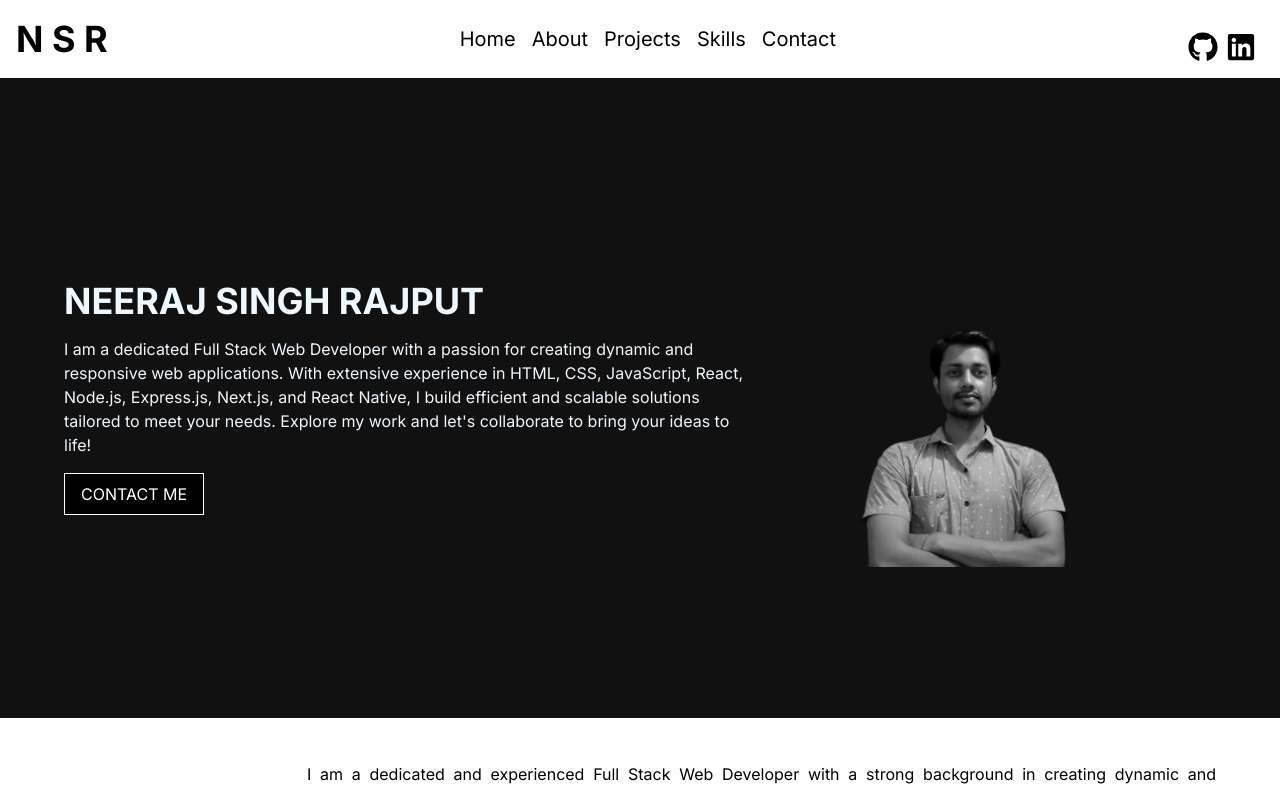
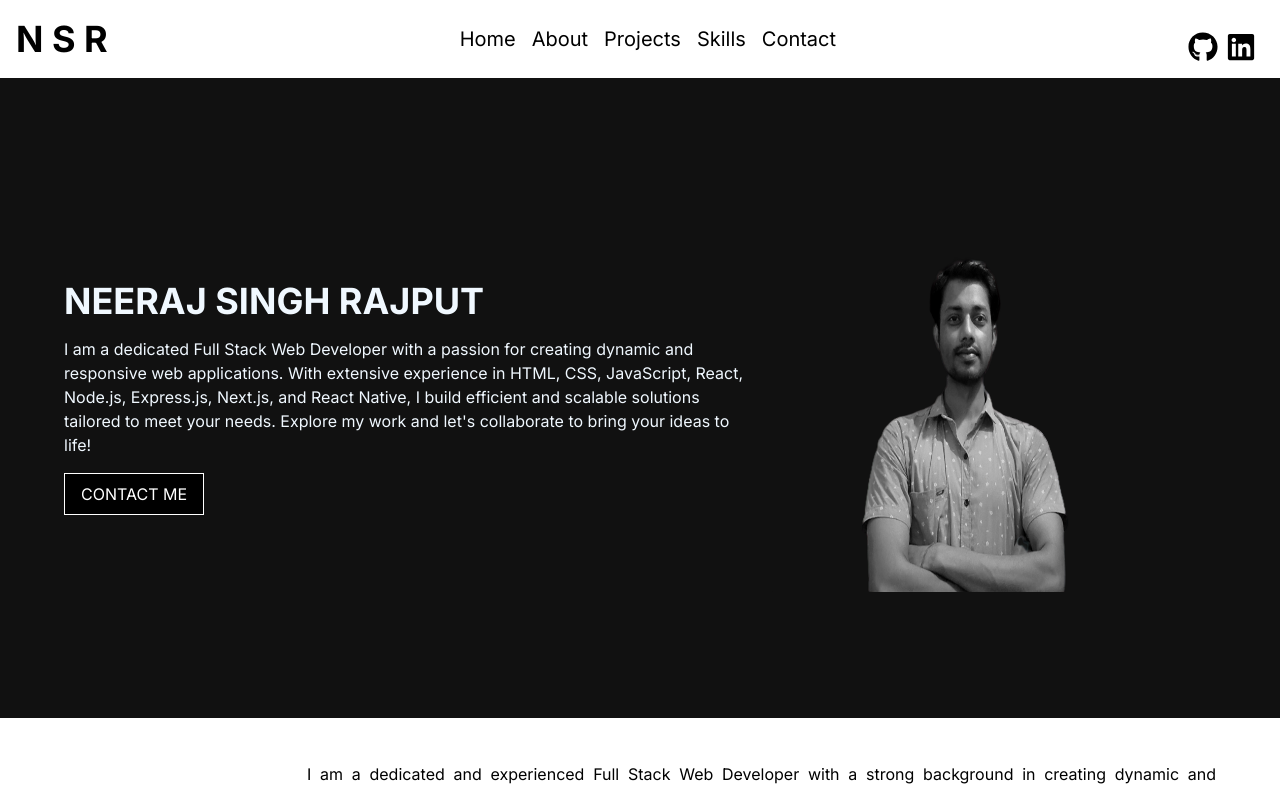
Before and after one commit to NSINGHRAJPUT/Portfolio-bw, a Next.js app: page / in a window 1280 px wide. Shown: the top 790 px of the page. Built offline with nearby package versions, Linux system fonts and the light colour scheme.

Commit message:
hero changes

```diff
--- a/src/app/_components/Hero.jsx
+++ b/src/app/_components/Hero.jsx
@@ -30,7 +30,7 @@ export default function Hero() {
       {/* Right Section */}
       <div className="md:w-2/5 flex justify-end items-center">
         <div className="w-fit p-4 ">
-          <Image src={hero} alt="hero" className="w-full" />
+          <Image src={hero} alt="hero" className="w-[540px] h-[340px] mb-12" />
         </div>
       </div>
     </section>
--- a/src/app/api/contact/route.js
+++ b/src/app/api/contact/route.js
@@ -19,7 +19,7 @@ export async function POST(req) {
       from: process.env.EMAIL_USERNAME,
       to: email,
       subject: "Thank you for contacting us!",
-      text: `Hi ${name},\n\nThank you for reaching out to us regarding ${service}. We have received your message and will get back to you shortly.\n\nBest regards,\nYour Company Name`,
+      text: `Hi ${name},\n\nThank you for reaching out to us regarding ${service}. We have received your message and will get back to you shortly.\n\nBest regards,\nNeeraj Singh Rajput`,
     };
 
     // Email content for yourself
--- a/src/app/layout.js
+++ b/src/app/layout.js
@@ -4,8 +4,8 @@ import "./globals.css";
 const inter = Inter({ subsets: ["latin"] });
 
 export const metadata = {
-  title: "Create Next App",
-  description: "Generated by create next app",
+  title: "NSR",
+  description: "Personal Portfolio",
 };
 
 export default function RootLayout({ children }) {
```
